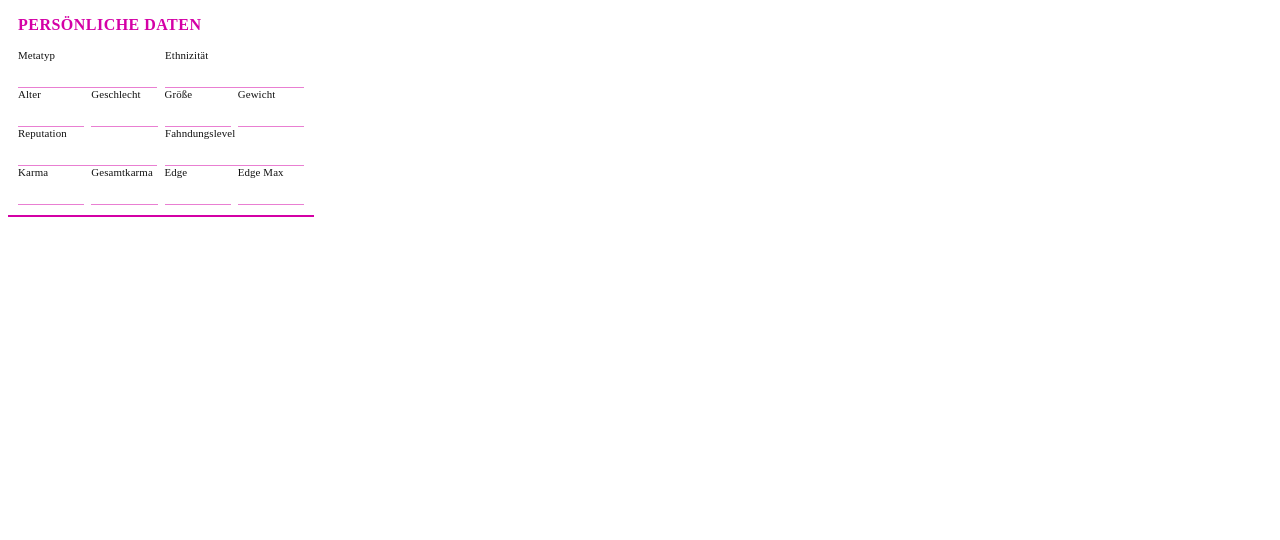
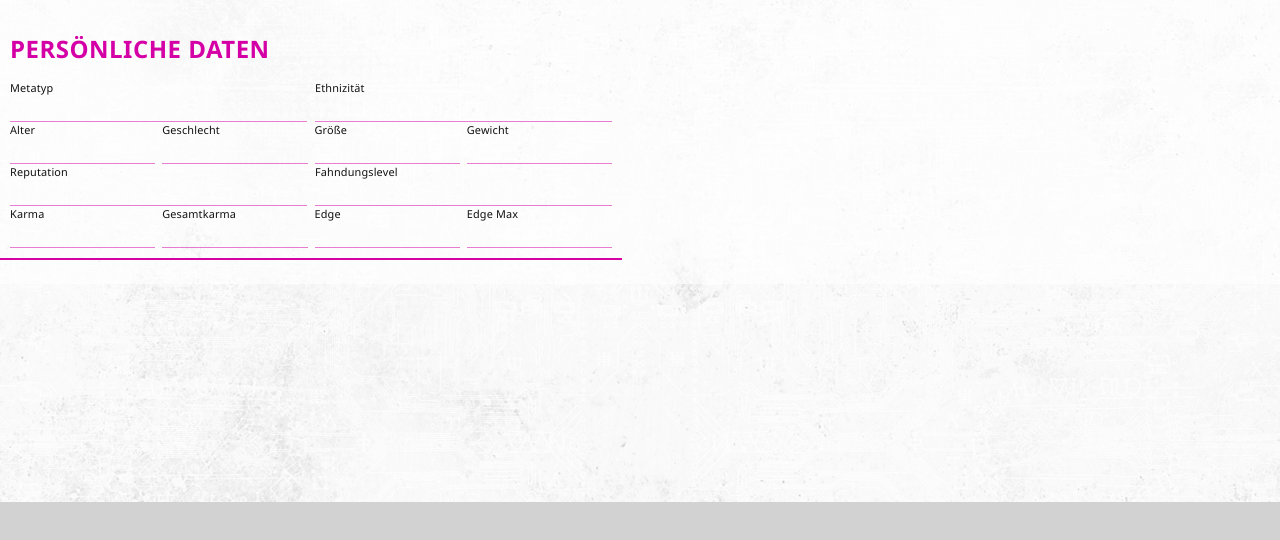
Before and after one commit to bmenschner/sr6-charactersheet-roll20, a plain HTML site: page output/charakterbogen.de.html in a window 1280 px wide. Drawn offline with Linux system fonts and the light colour scheme.

Commit message:
layout changes

```diff
--- a/output/charakterbogen.de.css
+++ b/output/charakterbogen.de.css
@@ -10,24 +10,40 @@
   box-sizing: border-box;
 }
 
+body,
 .ui-dialog {
-  background-color: #000000;
-  background-image: url("https://raw.githubusercontent.com/bmenschner/sr6-charactersheet-roll20/main/src/background.jpg");
-  background-repeat: no-repeat;
-  background-size: cover;
-  background-position: center center;
+  margin: 0;
+  padding: 1.5rem 1.5rem 1.5rem 0;
+  background-color: #d2d2d2;
+  background-image:
+    linear-gradient(rgba(255, 255, 255, 0.58), rgba(255, 255, 255, 0.58)),
+    url("https://raw.githubusercontent.com/bmenschner/sr6-charactersheet-roll20/main/src/background.jpg");
+  background-repeat: no-repeat, no-repeat;
+  background-size: cover, cover;
+  background-position: center center, center center;
   color: var(--sr6-text);
   font-family: "Segoe UI", "Helvetica Neue", Arial, sans-serif;
 }
 
-.sr6-layout {
-  max-width: 980px;
+.ui-dialog {
+  background-color: #f5f5f5;
+}
+
+.sr6-layout,
+.characterviewer .sr6-layout {
+  display: grid;
+  grid-template-columns: repeat(2, minmax(0, calc((100% - 0.75rem) / 2)));
+  width: 100%;
+  max-width: none;
   margin: 0;
+  gap: 0.75rem;
 }
 
 .sr6-box {
-  width: 306px;
-  border-bottom: 2px solid var(--sr6-line);
+  width: 100%;
+  border: none;
+  border-bottom: 0.125rem solid var(--sr6-line);
+  border-radius: 0;
   background: transparent;
   position: relative;
 }
@@ -38,60 +54,60 @@
 
 .sr6-box-title {
   margin: 0;
-  padding: 8px 10px 7px;
-  font-size: 1rem;
+  padding: 0.5rem 0.625rem 0.4375rem;
+  font-size: 1.5rem;
   font-weight: 700;
   color: var(--sr6-title);
   text-transform: uppercase;
-  letter-spacing: 0.03em;
+  letter-spacing: 0.03rem;
 }
 
 .sr6-box-content {
-  padding: 8px 10px 10px;
+  padding: 0.5rem 0.625rem 0.625rem;
 }
 
 .sr6-field {
   display: flex;
   flex-direction: column;
-  gap: 3px;
+  gap: 0.1875rem;
 }
 
 .sr6-field>span {
   font-size: 0.68rem;
   color: var(--sr6-text);
-  letter-spacing: 0.01em;
+  letter-spacing: 0.01rem;
 }
 
 .sr6-field input {
   width: 100%;
-  height: 24px;
+  height: 1.5rem;
   border: none;
-  border-bottom: 1px solid var(--sr6-line-soft);
+  border-bottom: 0.0625rem solid var(--sr6-line-soft);
   background: transparent;
   color: var(--sr6-text);
   font-size: 0.86rem;
-  padding: 2px 4px;
+  padding: 0.125rem 0.25rem;
 }
 
 .sr6-field input:focus {
-  outline: 1px solid var(--sr6-line);
+  outline: 0.0625rem solid var(--sr6-line);
   border-bottom-color: var(--sr6-line);
 }
 
 .sr6-row--2 {
   display: grid;
   grid-template-columns: repeat(2, minmax(0, 1fr));
-  gap: 8px;
+  gap: 0.5rem;
 }
 
 .sr6-row--4 {
   display: grid;
   grid-template-columns: repeat(4, minmax(0, 1fr));
-  gap: 7px;
+  gap: 0.4375rem;
 }
 
-.characterviewer label {
-  font-weight: bold;
-  font-size: 1.2em;
-  margin-bottom: 0px;
+.characterviewer .sr6-box .sr6-field > span {
+  font-weight: 700;
+  font-size: 1rem;
+  margin-bottom: 0;
 }
```
